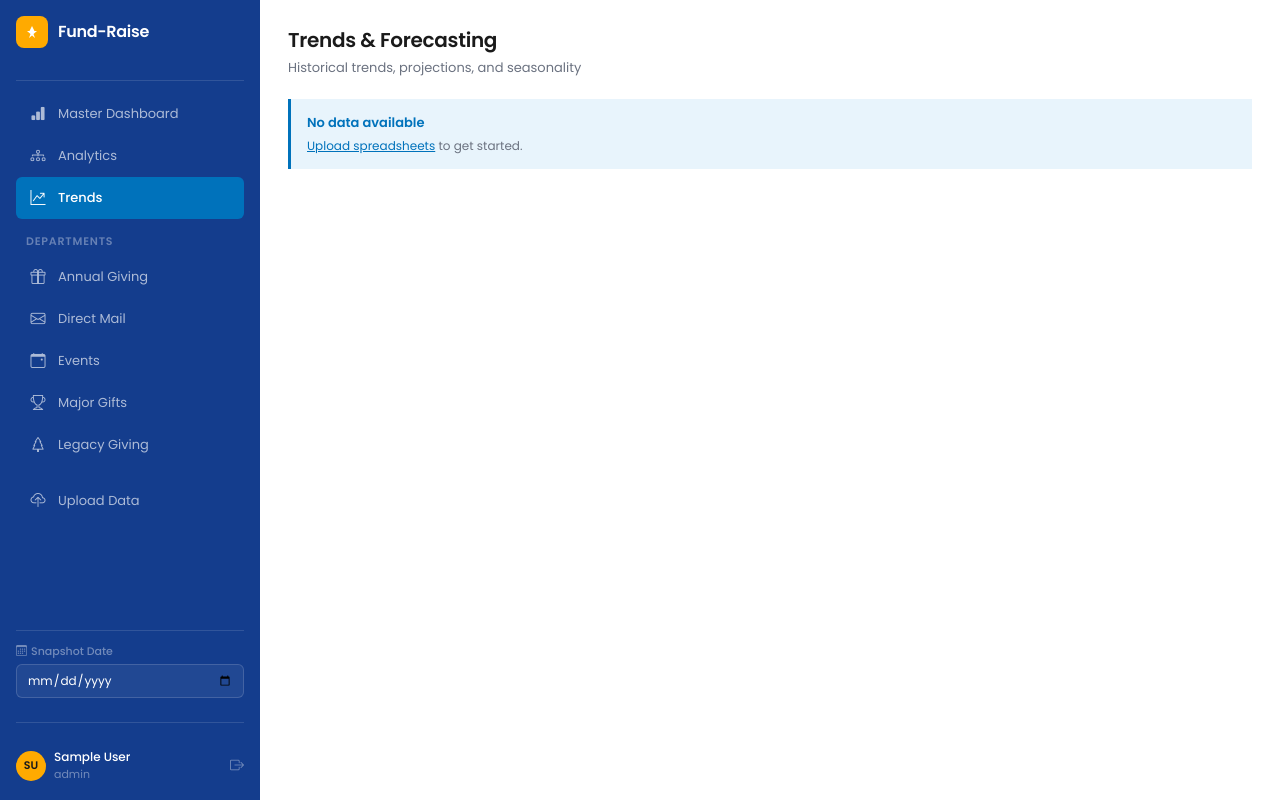
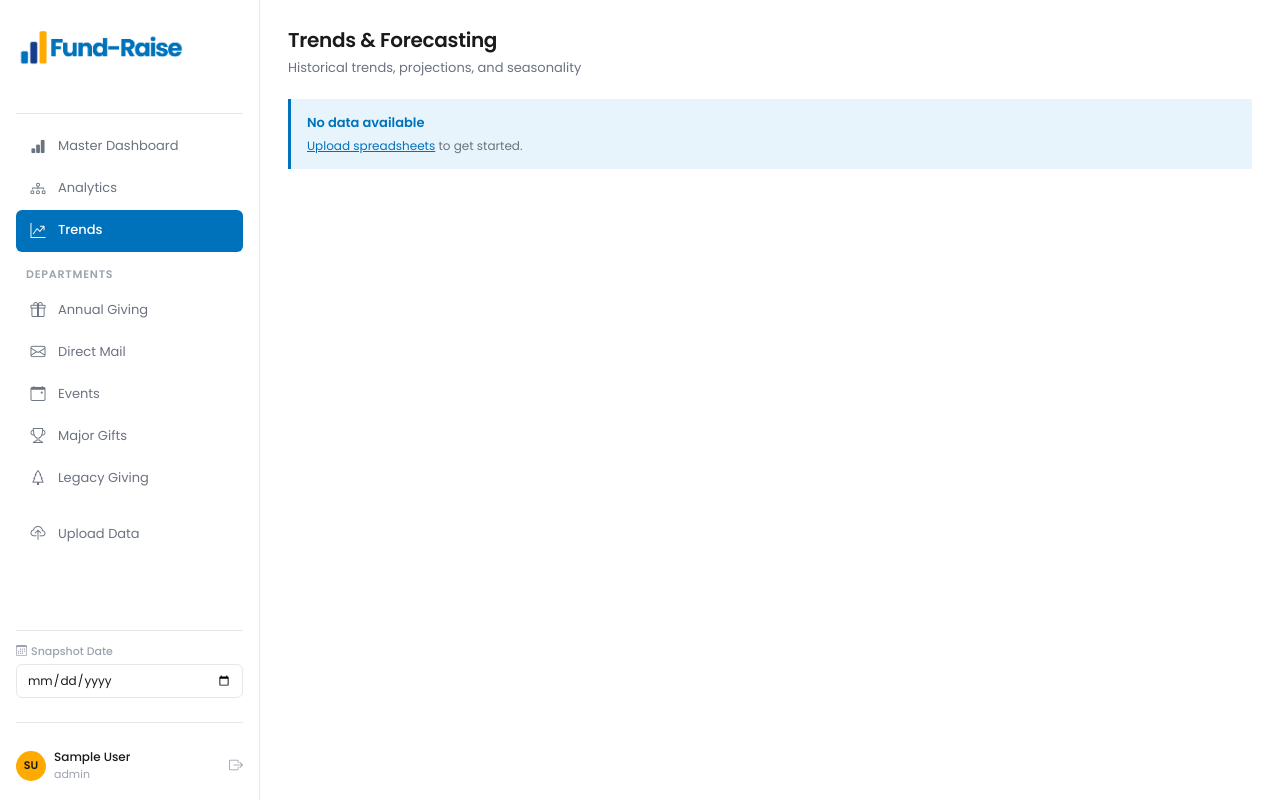
Before and after one commit to launchpadsolutionsdev/fund-raise, a Node server app: page /trends in a window 1280 px wide. Run offline with Node 20, Linux system fonts and the light colour scheme; the visitor is signed in with stand-in values (Sample User, id 1); data that the repository does not hold is empty; some libraries are stand-ins or nearby versions.

Commit message:
Switch sidebar to white background with PNG logo
- Sidebar now has white background, right border, black text
- Fund-Raise-Logo.png displayed at top of sidebar
- Nav links use dark text with blue active state
- Date picker, user info, and dividers styled for light theme
- Added logo assets to public/images/

https://claude.ai/code/session_018qH3XeNyC9KEkBRdZGRTBQ

```diff
--- a/public/css/style.css
+++ b/public/css/style.css
@@ -68,44 +68,32 @@ body {
     top: 0;
     left: 0;
     overflow-y: auto;
-    background-color: var(--color-brand-navy);
-    color: #fff;
+    background-color: #FFFFFF;
+    color: var(--color-text-primary);
     display: flex;
     flex-direction: column;
     padding: 16px;
     flex-shrink: 0;
     z-index: 50;
+    border-right: 1px solid var(--color-border-primary);
 }
 
 .sidebar-brand {
-    display: flex;
-    align-items: center;
-    gap: 10px;
+    display: block;
     text-decoration: none;
-    color: #fff;
     margin-bottom: 20px;
+    padding: 4px 0;
 }
 
-.sidebar-brand-icon {
-    width: 32px;
-    height: 32px;
-    border-radius: 8px;
-    background: var(--color-brand-gold);
-    display: flex;
-    align-items: center;
-    justify-content: center;
-    flex-shrink: 0;
-}
-
-.sidebar-brand-text {
-    font-weight: 600;
-    font-size: 16px;
-    letter-spacing: -0.3px;
+.sidebar-logo {
+    width: 170px;
+    height: auto;
+    display: block;
 }
 
 .sidebar-divider {
     border: none;
-    border-top: 1px solid rgba(255,255,255,0.12);
+    border-top: 1px solid var(--color-border-primary);
     margin: 12px 0;
 }
 
@@ -113,7 +101,7 @@ body {
     font-size: 11px;
     font-weight: 600;
     text-transform: uppercase;
-    color: rgba(255,255,255,0.35);
+    color: var(--color-text-tertiary);
     letter-spacing: 0.8px;
     margin-bottom: 6px;
     padding-left: 10px;
@@ -131,7 +119,7 @@ body {
     gap: 10px;
     padding: 9px 12px;
     border-radius: var(--border-radius-md);
-    color: rgba(255,255,255,0.65);
+    color: var(--color-text-secondary);
     text-decoration: none;
     font-size: 13px;
     font-weight: 400;
@@ -139,8 +127,8 @@ body {
 }
 
 .sidebar-nav li a:hover {
-    background: rgba(255,255,255,0.08);
-    color: #fff;
+    background: var(--color-background-secondary);
+    color: var(--color-text-primary);
 }
 
 .sidebar-nav li a.active {
@@ -159,7 +147,7 @@ body {
 .sidebar-date-label {
     font-size: 11px;
     font-weight: 500;
-    color: rgba(255,255,255,0.4);
+    color: var(--color-text-tertiary);
     margin-bottom: 4px;
     display: flex;
     align-items: center;
@@ -172,13 +160,13 @@ body {
     font-size: 12px;
     font-family: 'Poppins', sans-serif;
     border-radius: var(--border-radius-md);
-    border: 1px solid rgba(255,255,255,0.15);
-    background: rgba(255,255,255,0.06);
-    color: #fff;
+    border: 1px solid var(--color-border-primary);
+    background: #FFFFFF;
+    color: var(--color-text-primary);
     outline: none;
 }
 .sidebar-date-input:focus {
-    border-color: var(--color-brand-gold);
+    border-color: var(--color-brand-blue);
 }
 
 /* Sidebar user */
@@ -218,7 +206,7 @@ body {
 .sidebar-user-name {
     font-size: 12px;
     font-weight: 500;
-    color: #fff;
+    color: var(--color-text-primary);
     white-space: nowrap;
     overflow: hidden;
     text-overflow: ellipsis;
@@ -226,16 +214,16 @@ body {
 
 .sidebar-user-role {
     font-size: 11px;
-    color: rgba(255,255,255,0.4);
+    color: var(--color-text-tertiary);
 }
 
 .sidebar-logout {
-    color: rgba(255,255,255,0.4);
+    color: var(--color-text-tertiary);
     text-decoration: none;
     font-size: 14px;
 }
 .sidebar-logout:hover {
-    color: #fff;
+    color: var(--color-text-primary);
 }
 
 /* ── Main content area ── */
--- a/views/partials/header.ejs
+++ b/views/partials/header.ejs
@@ -12,10 +12,7 @@
     <!-- Sidebar -->
     <nav class="sidebar">
         <a href="/dashboard" class="sidebar-brand">
-            <div class="sidebar-brand-icon">
-                <svg width="16" height="16" viewBox="0 0 16 16" fill="none"><path d="M8 2L10.5 7H13L9.5 10L11 14L8 11.5L5 14L6.5 10L3 7H5.5L8 2Z" fill="white"/></svg>
-            </div>
-            <span class="sidebar-brand-text">Fund-Raise</span>
+            <img src="/images/Fund-Raise-Logo.png" alt="Fund-Raise" class="sidebar-logo">
         </a>
 
         <hr class="sidebar-divider">
```
Also changed, not shown: public/images/Fund-Raise-Logo.png (added), public/images/fund-raise-icon-light.svg (added).
